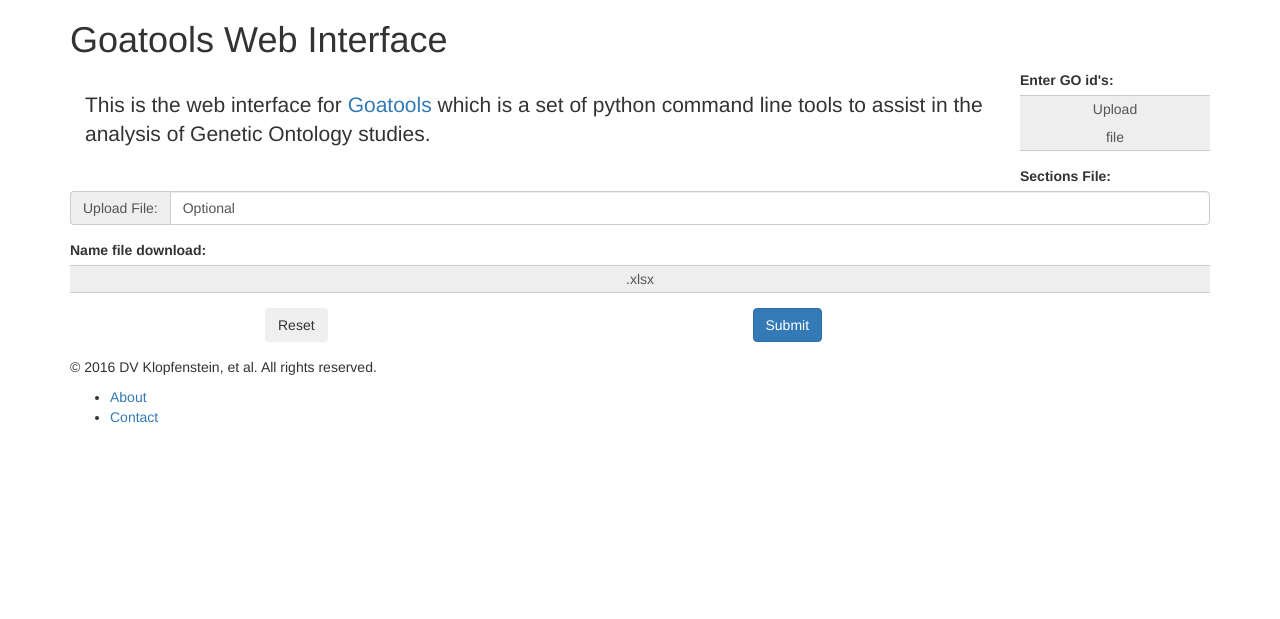
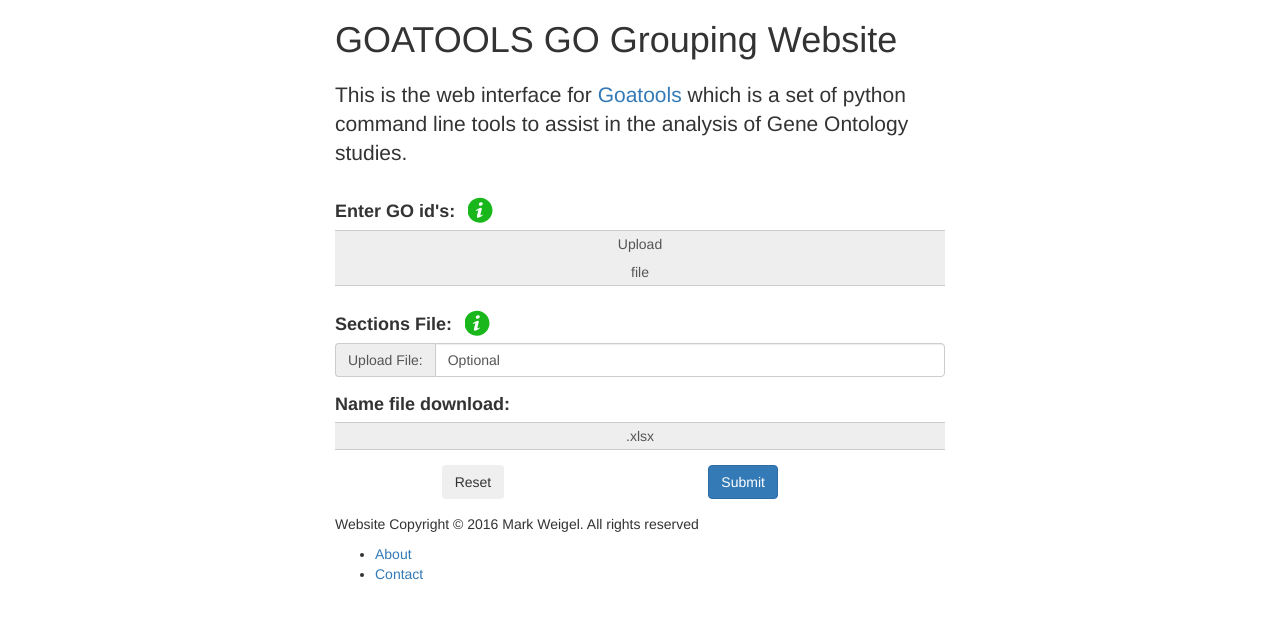
Before and after one commit to mrkjesus2/GOATOOLS-Web-Interface, a Django app: template goatoolsgui/templates/goatoolsgui/base_form.html in a window 1280 px wide. Shown: the top 619 px of the page. Run offline with Django 3.2, Linux system fonts and the light colour scheme; the template is opened without the code that fills it, so the values that code supplies are empty; some libraries are stand-ins or nearby versions.

Commit message:
Add information icons and Modals
Added SVG icons for informatinal links that pop up a modal with
helpful information about the form field.

```diff
--- a/goatoolsgui/static/goatoolsgui/styles.css
+++ b/goatoolsgui/static/goatoolsgui/styles.css
@@ -28,3 +28,29 @@
   outline: 1px dotted #000;
   outline: -webkit-focus-ring-color auto 5px;
 }
+
+.form-label {
+  font-size: 18px;
+}
+
+.info-circle-container {
+  padding: 7.5px 7.5px 0;
+  width: 40px;
+  height: 37px;
+  vertical-align: bottom;
+}
+
+/*
+* Used by info-with-circle.svg
+ */
+.info-circle {
+  padding: 7.5px 7.5px 0;
+  width: 40px;
+  height: 37px;
+  vertical-align: bottom;
+  fill: #19b71b;
+}
+
+.info-circle:hover {
+  fill: #286090;
+}
--- a/goatoolsgui/templates/goatoolsgui/base.html
+++ b/goatoolsgui/templates/goatoolsgui/base.html
@@ -14,7 +14,7 @@
      <link href="https://maxcdn.bootstrapcdn.com/bootstrap/3.3.7/css/bootstrap.min.css" rel="stylesheet" integrity="sha384-BVYiiSIFeK1dGmJRAkycuHAHRg32OmUcww7on3RYdg4Va+PmSTsz/K68vbdEjh4u" crossorigin="anonymous" />
 
     <!-- Latest compiled and minified JavaScript -->
-    <script src="https://ajax.googleapis.com/ajax/libs/jquery/3.1.0/jquery.min.js" async></script>
+    <script src="https://ajax.googleapis.com/ajax/libs/jquery/3.1.0/jquery.min.js"></script>
     <script src="https://maxcdn.bootstrapcdn.com/bootstrap/3.3.7/js/bootstrap.min.js" async></script>
 
 <!-- My assets -->
@@ -24,7 +24,7 @@
 
   <body>
     <!-- The main content container -->
-    <div class="container">
+    <div class="container col-md-8 col-md-offset-2 col-lg-6 col-lg-offset-3">
       {% include "goatoolsgui/header.html" %}
       <!-- TODO: Do I need another block here for information? -->
       {% block content %}{% endblock %}
--- a/goatoolsgui/templates/goatoolsgui/base_form.html
+++ b/goatoolsgui/templates/goatoolsgui/base_form.html
@@ -1,21 +1,30 @@
 {% extends 'goatoolsgui/base.html' %}
 
+{% load static %}
+
 {% block content %}
-<section class="intro col-lg-10">
+<section class="intro">
   <h2></h2> <!-- Suppress validation warning -->
   <p class="lead ">
     This is the web interface for <a href="https://github.com/tanghaibao/goatools">Goatools</a>
-    which is a set of python command line tools to assist in the analysis of Genetic Ontology
+    which is a set of python command line tools to assist in the analysis of Gene Ontology
     studies.
   </p>
 </section>
 
 <form class="" action="{% url 'goatoolsgui:index' %}" method="post" enctype="multipart/form-data">
   {% csrf_token %}
-  <!-- GO ID's Input -->
+  <!--
+  GO ID's Input
+  -->
   <div class="form-group">
-    <label for="{{ form.goids.id_for_label }}" class="">
+    <label for="{{ form.goids.id_for_label }}" class="form-label">
       Enter GO id's:
+      <!-- Entypo pictograms by Daniel Bruce — www.entypo.com -->
+      <span data-toggle="modal" data-target="#goFileModal">
+        <svg xmlns="http://www.w3.org/2000/svg" viewBox="0 0 19.2 19.2" width="19" height="19" class="info-circle"><path d="M9.6 0C4.3 0 0 4.3 0 9.6c0 5.3 4.3 9.6 9.6 9.6 5.3 0 9.6-4.3 9.6-9.6 0-5.3-4.3-9.6-9.6-9.6zm0.9 3.5c0.9 0 1.2 0.5 1.2 1.2 0 0.8-0.6 1.5-1.7 1.5-0.9 0-1.3-0.4-1.3-1.2 0-0.6 0.5-1.5 1.8-1.5zM8.1 15.4c-0.6 0-1.1-0.4-0.7-2.1L8.2 10.2C8.3 9.7 8.3 9.6 8.2 9.6 8 9.6 7.2 9.9 6.7 10.2L6.3 9.7c1.6-1.3 3.3-2.1 4.1-2.1 0.6 0 0.7 0.8 0.4 1.9l-0.8 3.2c-0.1 0.6-0.1 0.8 0.1 0.8 0.2 0 0.8-0.2 1.4-0.7L11.9 13.3C10.4 14.8 8.7 15.4 8.1 15.4Z"/>
+        </svg>
+      </span>
     </label>
     <!-- Hidden by '.input-file' in forms.py -->
     {{ form.gos_file }}
@@ -27,9 +36,18 @@
     </div>
   </div>
 
-  <!-- Section File Input -->
+  <!--
+  Section File Input
+  -->
   <div class="form-group">
-    <label for="">Sections File:</label>
+    <label for="" class="form-label">
+      Sections File:
+      <!-- Entypo pictograms by Daniel Bruce — www.entypo.com -->
+      <span data-toggle="modal" data-target="#sectionFileModal">
+        <svg xmlns="http://www.w3.org/2000/svg" viewBox="0 0 19.2 19.2" width="19" height="19" class="info-circle"><path d="M9.6 0C4.3 0 0 4.3 0 9.6c0 5.3 4.3 9.6 9.6 9.6 5.3 0 9.6-4.3 9.6-9.6 0-5.3-4.3-9.6-9.6-9.6zm0.9 3.5c0.9 0 1.2 0.5 1.2 1.2 0 0.8-0.6 1.5-1.7 1.5-0.9 0-1.3-0.4-1.3-1.2 0-0.6 0.5-1.5 1.8-1.5zM8.1 15.4c-0.6 0-1.1-0.4-0.7-2.1L8.2 10.2C8.3 9.7 8.3 9.6 8.2 9.6 8 9.6 7.2 9.9 6.7 10.2L6.3 9.7c1.6-1.3 3.3-2.1 4.1-2.1 0.6 0 0.7 0.8 0.4 1.9l-0.8 3.2c-0.1 0.6-0.1 0.8 0.1 0.8 0.2 0 0.8-0.2 1.4-0.7L11.9 13.3C10.4 14.8 8.7 15.4 8.1 15.4Z"/>
+        </svg>
+      </span>
+    </label>
     <!-- Hidden by '.input-file' in forms.py -->
     {{ form.sections_file }}
     <div class="input-group">
@@ -42,7 +60,9 @@
 
   <!-- Name File Download -->
   <div class="form-group">
-    <label for="{{ form.filename.id_for_label }}">Name file download:</label>
+    <label for="{{ form.filename.id_for_label }}" class="form-label">
+      Name file download:
+    </label>
     <div class="input-group">
       {{ form.filename }}
       <span class="input-group-addon">.xlsx</span>
@@ -61,4 +81,13 @@
     </div>
   </div>
 </form>
+
+<section id="goFileModal" class="modal">
+  <h1>GO ID information</h1>
+</section>
+
+<section id="sectionFileModal" class="modal">
+  <h1>Sections File Information</h1>
+</section>
+
 {% endblock %}
--- a/goatoolsgui/templates/goatoolsgui/footer.html
+++ b/goatoolsgui/templates/goatoolsgui/footer.html
@@ -1,6 +1,6 @@
 <footer>
   <!-- Copyright date -->
-  <p>&copy; {% now "Y" %} DV Klopfenstein, et al. All rights reserved.</p>
+  <p>Website Copyright &copy; {% now "Y" %} Mark Weigel. All rights reserved</p>
   <ul>
     <li>
       <a href="#">About</a>
--- a/goatoolsgui/templates/goatoolsgui/header.html
+++ b/goatoolsgui/templates/goatoolsgui/header.html
@@ -1,4 +1,4 @@
 <header>
   <!-- TODO: Make a nice little header that makes sense -->
-  <h1>Goatools Web Interface</h1>
+  <h1>GOATOOLS GO Grouping Website</h1>
 </header>
```
Also changed, not shown: db.sqlite3, 1 other file.
